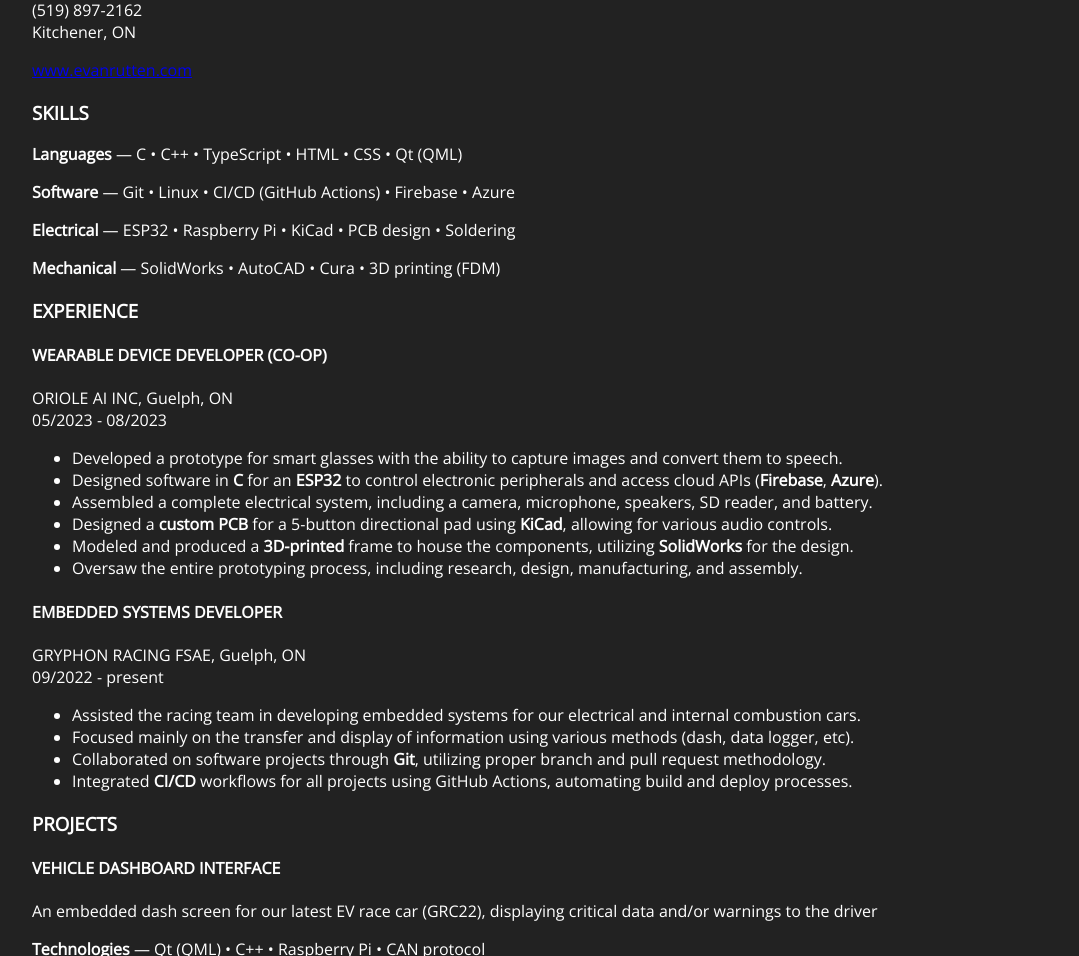
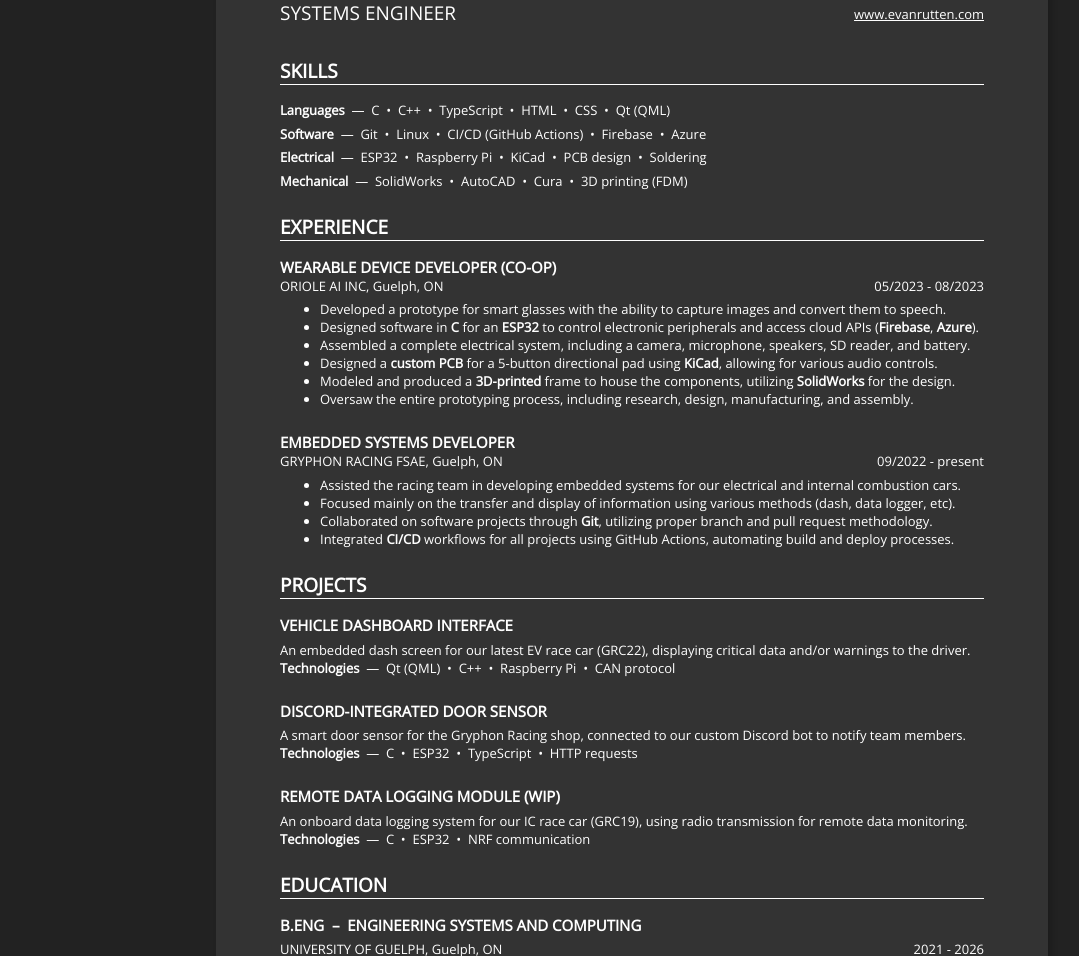
Before and after one commit to notevanrutten/evanrutten.com, an Eleventy site: page src/resume.njk in a window 1280 px wide. Shown: the part 227-1183 px from the top of the page, without its empty margins (8-1087 px from the left). Built offline with nearby package versions, Linux system fonts and the light colour scheme; Eleventy itself is replaced by a stand-in of ours; files that its build step writes are made by us from their sources.

Commit message:
Add resume styling

```diff
--- a/src/_includes/layouts/base.njk
+++ b/src/_includes/layouts/base.njk
@@ -8,6 +8,7 @@
     <link rel="icon" href="/favicon-dark.png" media="(prefers-color-scheme: dark)" />
     <link rel="stylesheet" href="/css/style.css" />
     <link rel="stylesheet" href="https://fonts.googleapis.com/css2?family=Open+Sans" />
+    <link rel="stylesheet" href="https://fonts.googleapis.com/css2?family=Marcellus" />
     <script src="https://kit.fontawesome.com/5be5848e0a.js" crossorigin="anonymous"></script>
   </head>
   <body>
--- a/src/resume.njk
+++ b/src/resume.njk
@@ -4,26 +4,34 @@ layout: "layouts/base.njk"
 
 <main>
   <header>
+    <div class="left-column">
       <h1>EVAN RUTTEN</h1>
       <h2>SYSTEMS ENGINEER</h2>
+    </div>
+    <div class="right-column">
       <p>erutten@uoguelph.ca<br />(519) 897-2162<br />Kitchener, ON</p>
       <a href="https://www.evanrutten.com">www.evanrutten.com</a>
+    </div>
   </header>
 
   <section>
+    <div class="skills">
       <h3>SKILLS</h3>
-    <p><b>Languages</b> &mdash; C &bull; C++ &bull; TypeScript &bull; HTML &bull; CSS &bull; Qt (QML)</p>
-    <p><b>Software</b> &mdash; Git &bull; Linux &bull; CI/CD (GitHub Actions) &bull; Firebase &bull; Azure</p>
-    <p><b>Electrical</b> &mdash; ESP32 &bull; Raspberry Pi &bull; KiCad &bull; PCB design &bull; Soldering</p>
-    <p><b>Mechanical</b> &mdash; SolidWorks &bull; AutoCAD &bull; Cura &bull; 3D printing (FDM)</p>
+      <p><b>Languages</b> &nbsp;&mdash;&nbsp; C &nbsp;&bull;&nbsp; C++ &nbsp;&bull;&nbsp; TypeScript &nbsp;&bull;&nbsp; HTML &nbsp;&bull;&nbsp; CSS &nbsp;&bull;&nbsp; Qt (QML)</p>
+      <p><b>Software</b> &nbsp;&mdash;&nbsp; Git &nbsp;&bull;&nbsp; Linux &nbsp;&bull;&nbsp; CI/CD (GitHub Actions) &nbsp;&bull;&nbsp; Firebase &nbsp;&bull;&nbsp; Azure</p>
+      <p><b>Electrical</b> &nbsp;&mdash;&nbsp; ESP32 &nbsp;&bull;&nbsp; Raspberry Pi &nbsp;&bull;&nbsp; KiCad &nbsp;&bull;&nbsp; PCB design &nbsp;&bull;&nbsp; Soldering</p>
+      <p><b>Mechanical</b> &nbsp;&mdash;&nbsp; SolidWorks &nbsp;&bull;&nbsp; AutoCAD &nbsp;&bull;&nbsp; Cura &nbsp;&bull;&nbsp; 3D printing (FDM)</p>
+    </div>
   </section>
 
   <section>
     <h3>EXPERIENCE</h3>
     <div class="experience">
       <h4>WEARABLE DEVICE DEVELOPER (CO-OP)</h4>
-      <div class="location">ORIOLE AI INC, Guelph, ON</div>
-      <div class="date">05/2023 - 08/2023</div>
+      <div class="location-and-date">
+        <p>ORIOLE AI INC, Guelph, ON</p>
+        <p>05/2023 - 08/2023</p>
+      </div>
       <ul>
         <li>Developed a prototype for smart glasses with the ability to capture images and convert them to speech.</li>
         <li>Designed software in <b>C</b> for an <b>ESP32</b> to control electronic peripherals and access cloud APIs (<b>Firebase</b>, <b>Azure</b>).</li>
@@ -35,8 +43,10 @@ layout: "layouts/base.njk"
     </div>
     <div class="experience">
       <h4>EMBEDDED SYSTEMS DEVELOPER</h4>
-      <div class="location">GRYPHON RACING FSAE, Guelph, ON</div>
-      <div class="date">09/2022 - present</div>
+      <div class="location-and-date">
+        <p>GRYPHON RACING FSAE, Guelph, ON</p>
+        <p>09/2022 - present</p>
+      </div>
       <ul>
         <li>Assisted the racing team in developing embedded systems for our electrical and internal combustion cars.</li>
         <li>Focused mainly on the transfer and display of information using various methods (dash, data logger, etc).</li>
@@ -50,25 +60,29 @@ layout: "layouts/base.njk"
     <h3>PROJECTS</h3>
     <div class="project">
       <h4>VEHICLE DASHBOARD INTERFACE</h4>
-      <p>An embedded dash screen for our latest EV race car (GRC22), displaying critical data and/or warnings to the driver</p>
-      <p><b>Technologies</b> &mdash; Qt (QML) &bull; C++ &bull; Raspberry Pi &bull; CAN protocol</p>
+      <p>An embedded dash screen for our latest EV race car (GRC22), displaying critical data and/or warnings to the driver.</p>
+      <p><b>Technologies</b> &nbsp;&mdash;&nbsp; Qt (QML) &nbsp;&bull;&nbsp; C++ &nbsp;&bull;&nbsp; Raspberry Pi &nbsp;&bull;&nbsp; CAN protocol</p>
     </div>
     <div class="project">
       <h4>DISCORD-INTEGRATED DOOR SENSOR</h4>
       <p>A smart door sensor for the Gryphon Racing shop, connected to our custom Discord bot to notify team members.</p>
-      <p><b>Technologies</b> &mdash; C &bull; ESP32 &bull; TypeScript &bull; HTTP requests</p>
+      <p><b>Technologies</b> &nbsp;&mdash;&nbsp; C &nbsp;&bull;&nbsp; ESP32 &nbsp;&bull;&nbsp; TypeScript &nbsp;&bull;&nbsp; HTTP requests</p>
     </div>
     <div class="project">
       <h4>REMOTE DATA LOGGING MODULE (WIP)</h4>
       <p>An onboard data logging system for our IC race car (GRC19), using radio transmission for remote data monitoring.</p>
-      <p><b>Technologies</b> &mdash; C &bull; ESP32 &bull; NRF communication</p>
+      <p><b>Technologies</b> &nbsp;&mdash;&nbsp; C &nbsp;&bull;&nbsp; ESP32 &nbsp;&bull;&nbsp; NRF communication</p>
     </div>
   </section>
 
   <section>
+    <div class="education">
       <h3>EDUCATION</h3>
-    <h4>B.ENG &ndash; ENGINEERING SYSTEMS AND COMPUTING</h4>
-    <div class="location">UNIVERSITY OF GUELPH, Guelph, ON</div>
-    <div class="date">2021 - 2026</div>
+      <h4>B.ENG &nbsp;&ndash;&nbsp; ENGINEERING SYSTEMS AND COMPUTING</h4>
+      <div class="location-and-date">
+        <p>UNIVERSITY OF GUELPH, Guelph, ON</p>
+        <p>2021 - 2026</p>
+      </div>
+    </div>
   </section>
 </main>
--- a/src/sass/style.scss
+++ b/src/sass/style.scss
@@ -47,17 +47,117 @@ body {
     }
   }
 
-  /*
   main {
+    background-color: $secondary-bg-color;
+    border-radius: 2rem;
+    box-shadow: 0.2rem 0.2rem 0.4rem rgba(0, 0, 0, 0.2);
+    margin: 2rem auto 4rem;
+    padding: 4rem;
+    width: 44rem;
+
+    header {
+      align-items: stretch;
+      display: flex;
+      justify-content: space-between;
+      margin-bottom: 2rem;
+
+      .left-column {
+        flex: 1;
+
+        h1 {
+          font-family: "Marcellus";
+          font-weight: normal;
+          font-size: 40px;
+          margin: 0;
+        }
+
+        h2 {
+          font-weight: normal;
+          font-size: 19px;
+          margin: 1rem 0 0 0;
+        }
+      }
+
+      .right-column {
+        display: flex;
+        flex-direction: column;
+        font-size: 13px;
+        justify-content: space-between;
+        margin: 0.3rem 0 0.2rem 0;
+        text-align: right;
+
+        p {
+          margin: 0;
+        }
+
+        a {
+          color: $primary-text-color;
+          align-self: flex-end;
+        }
+      }
+    }
+
+    section {
+      margin-top: 1.5rem;
+
+      h3 {
+        border-bottom: 1px solid;
+        font-size: 19px;
+        margin: 0 0 1rem 0;
+      }
+
+      h4 {
+        font-size: 15px;
+        margin: 0;
+      }
+
+      p,
+      ul {
+        font-size: 13px;
+        margin: 0;
+      }
+
+      .location-and-date {
+        display: flex;
+        justify-content: space-between;
+        margin-bottom: 0.35rem;
+      }
+
+      .skills {
+        p {
+          margin-bottom: 0.35rem;
+        }
+      }
+
+      .experience {
+        margin-bottom: 1.5rem;
+      }
+
+      .project {
+        margin-bottom: 1.5rem;
+
+        h4 {
+          margin-bottom: 0.35rem;
+        }
+      }
+
+      .education {
+        h4 {
+          margin-bottom: 0.35rem;
+        }
+
+        .location-and-date {
+          margin-bottom: 0;
+        }
+      }
+    }
   }
-  */
 
   footer {
     align-items: center;
     border-top: 1px solid $secondary-text-color;
     display: flex;
     justify-content: space-between;
-    margin: 2rem 5rem;
     padding: 0 2rem;
 
     p {
```
Lines whose indentation alone changed are shown as unchanged.
